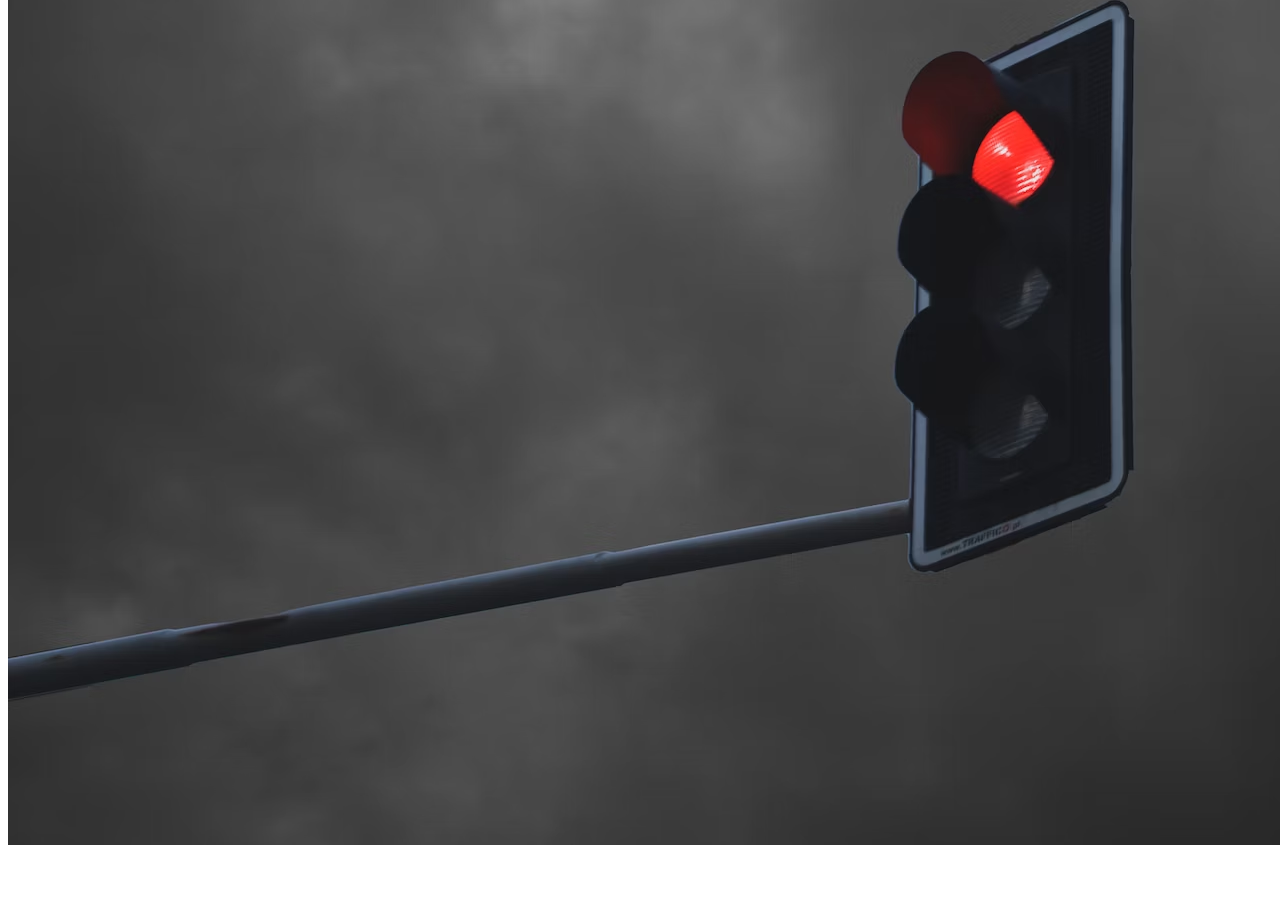
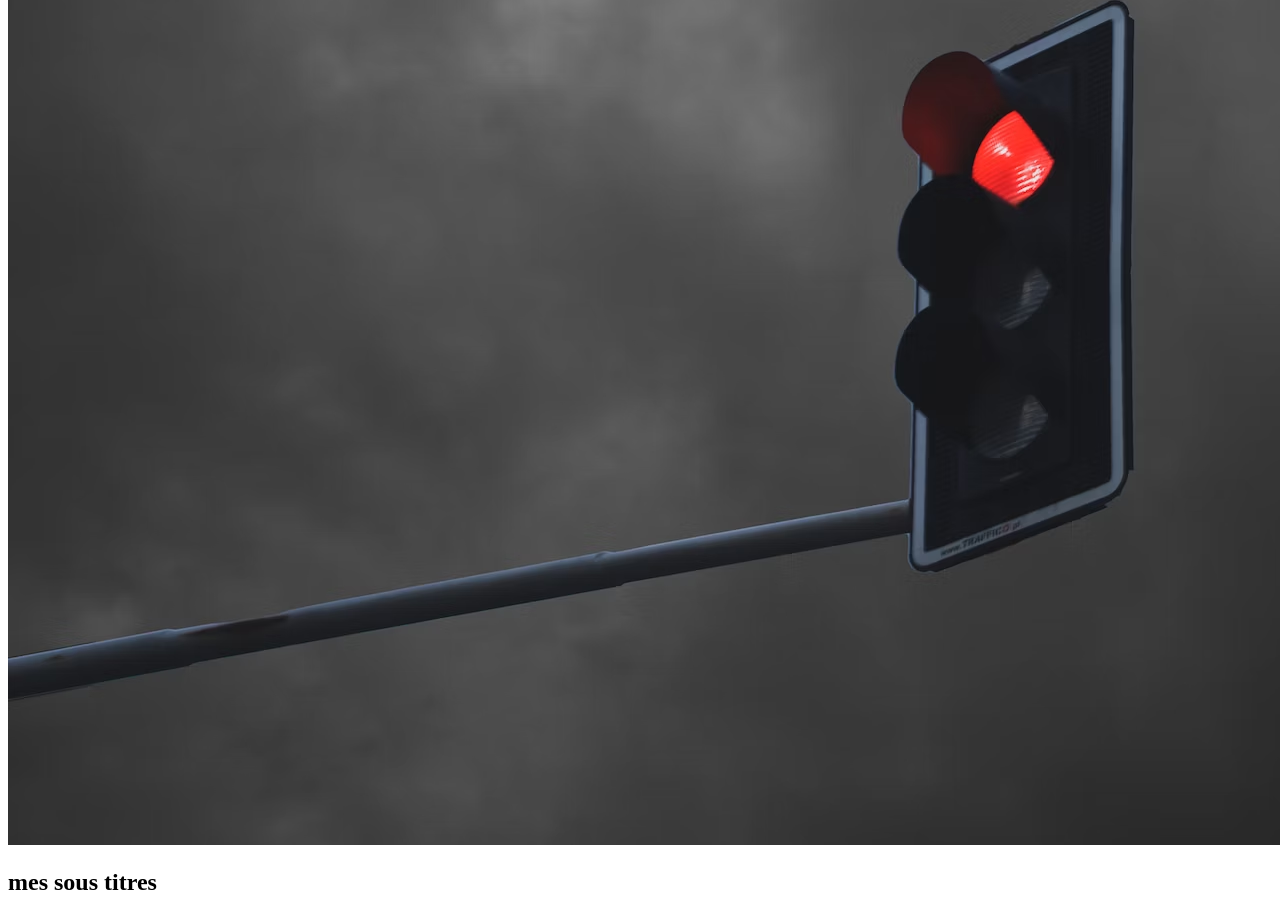
Before and after one commit to Sael-NY/Musique-3artist-fav, a plain HTML site: page index.html in a window 1280 px wide. Shown: the part 582-1498 px from the top of the page. Before the commit the page ends 1439 px from the top, so only its background shows below. Drawn offline with Linux system fonts and the light colour scheme; files whose address does not match are found by name.

Commit message:
Sauvegarde

```diff
--- a/index.html
+++ b/index.html
@@ -9,6 +9,7 @@
     <body>
         <h1>Mon super titre</h1>
         <img src="../feu-nuit.avif" alt="">
+        <h2>mes sous titres</h2>
     </body>
     <footer></footer>
 </html>
```
Also changed, not shown: 1 other file.
